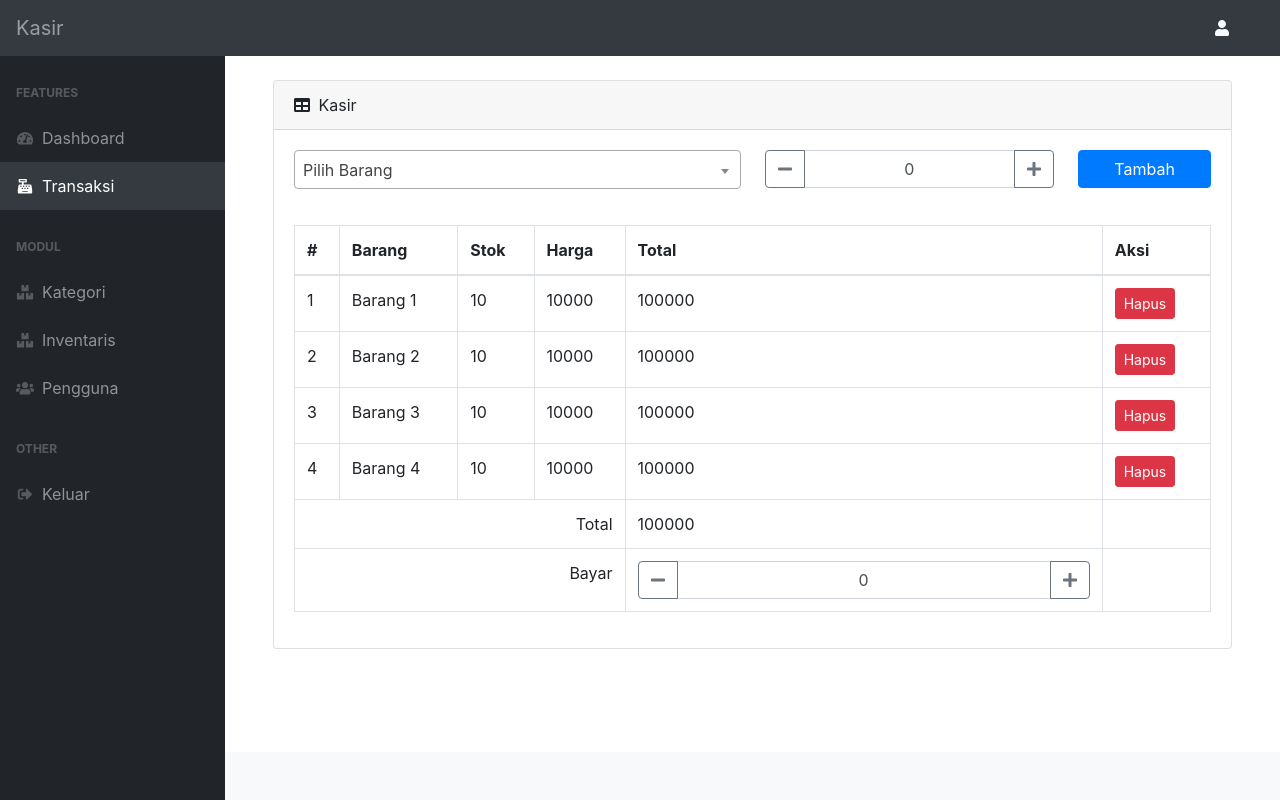
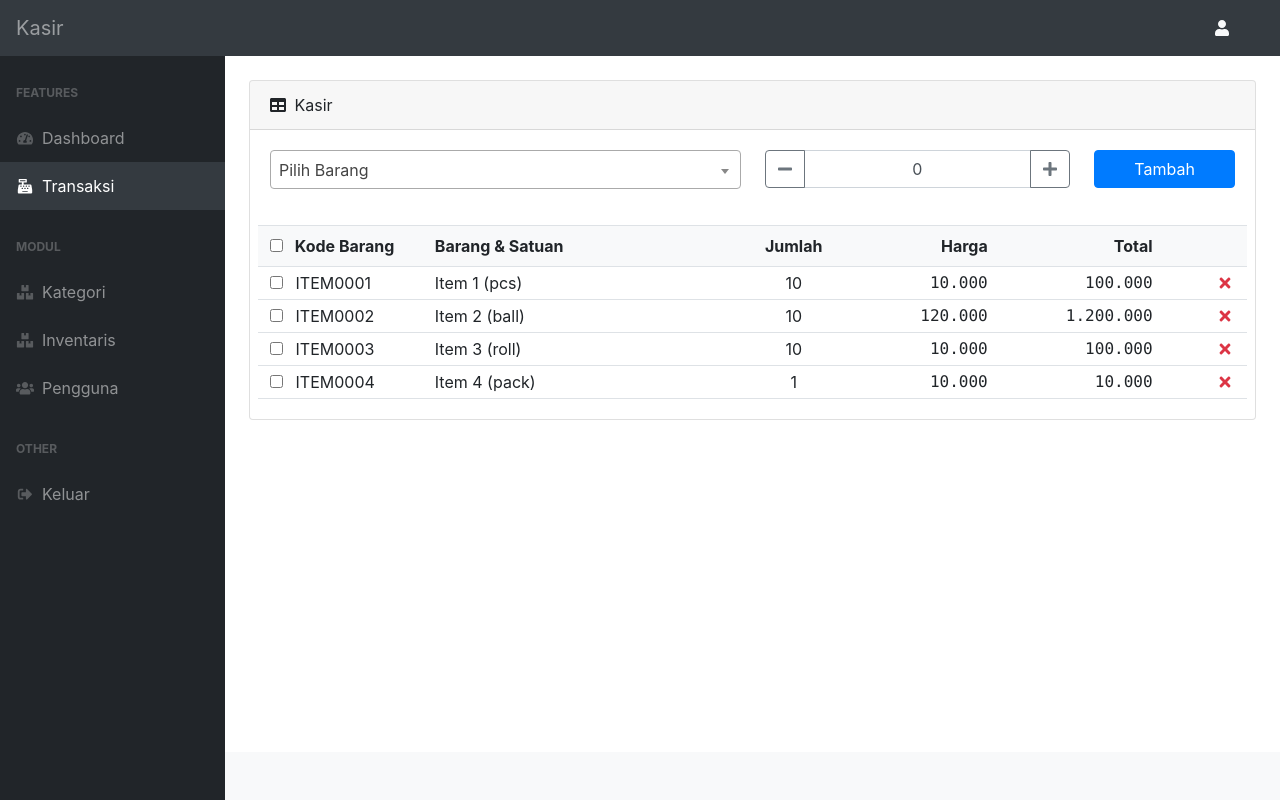
Before and after one commit to mbenkzz/ci-inventory, a CodeIgniter app: page /database/admin_dapur/cashier in a window 1280 px wide. Run offline with CodeIgniter, Linux system fonts and the light colour scheme; the visitor is signed in with stand-in values (Sample User, id 1); data that the repository does not hold is empty.

Commit message:
Halaman kasir part 1

```diff
--- a/application/controllers/CashierController.php
+++ b/application/controllers/CashierController.php
@@ -10,6 +10,7 @@ class CashierController extends CI_Controller
     }
 
     public function index() {
+        check_auth();
         $data['title'] = 'Kasir';
         $data['items'] = $this->item->getItems();
         $this->load->view('admin/cashier/index', $data);
--- a/application/controllers/DashboardController.php
+++ b/application/controllers/DashboardController.php
@@ -9,6 +9,7 @@ class DashboardController extends CI_Controller {
 	}
 
     public function index() {
+		check_auth();
 		$data['title'] = 'Dashboard - Dapurbude';
         $this->load->view('admin/dashboard/index', $data);
     }
--- a/application/views/admin/cashier/index.php
+++ b/application/views/admin/cashier/index.php
@@ -3,6 +3,13 @@
 
 <head>
     <?php $this->load->view('admin/template-parts/head') ?>
+    <style>
+
+        .list-header {
+            font-weight: bold;
+            background-color: #f8f9fa;
+        }
+    </style>
 </head>
 
 <body class="sb-nav-fixed">
@@ -13,7 +20,6 @@
         </div>
         <div id="layoutSidenav_content">
             <main>
-                <div class="container-fluid">
                 <div class="container-fluid">
                     <div class="card my-4">
                         <div class="card-header">
@@ -49,85 +55,140 @@
                             </div>
                         </div>
                         <div class="card-body">
-                                <!-- table responsive -->
-                                <div class="table-responsive">
-                                    <table class="table table-bordered" id="dataTable" width="100%" cellspacing="0">
-                                        <thead>
-                                            <tr>
-                                                <th>#</th>
-                                                <th>Barang</th>
-                                                <th>Stok</th>
-                                                <th>Harga</th>
-                                                <th>Total</th>
-                                                <th>Aksi</th>
-                                            </tr>
-                                        </thead>
-                                        <tfoot>
-                                            <tr>
-                                                <td colspan="4" class="text-right">Total</td>
-                                                <td>100000</td>
-                                                <td></td>
-                                            </tr>
-                                            <!-- bayar -->
-                                            <tr>
-                                                <td colspan="4" class="text-right">Bayar</td>
-                                                <td>
-                                                    <div class="input-group">
-                                                        <div class="input-group-prepend">
-                                                            <button class="btn btn-outline-secondary" type="button" data-toggle="input-number" data-action="minus"><i class="fas fa-minus"></i></button>
+                            <div class="list-header row border-top border-bottom py-2">
+
+                                <div class="col-2">
+                                    <!-- checkbox -->
+                                    <input type="checkbox" class="mr-2" id="check_all_items">
+                                    <!-- item code -->
+                                    Kode Barang
                                 </div>
-                                                        <input type="text" class="form-control text-center input-number" id="add_barang_amount" placeholder="Stok" value="0">
-                                                        <div class="input-group-append">
-                                                            <button class="btn btn-outline-secondary" type="button" data-toggle="input-number" data-action="plus"><i class="fas fa-plus"></i></button>
+                                <div class="col-4">
+                                    <!-- item name -->
+                                    Barang & Satuan
+                                </div>
+                                <div class="col-1 text-center">
+                                    <!-- item amount -->
+                                    Jumlah
+                                </div>
+                                <div class="col-2 text-right">
+                                    <!-- item price -->
+                                    Harga
+                                </div>
+                                <div class="col-2 text-right">
+                                    <!-- item total -->
+                                    Total
                                 </div>
                             </div>
-                                                </td>
-                                                <td></td>
-                                        </tfoot>
-                                        <tbody>
-                                            <tr>
-                                                <td>1</td>
-                                                <td>Barang 1</td>
-                                                <td>10</td>
-                                                <td>10000</td>
-                                                <td>100000</td>
-                                                <td>
-                                                    <button class="btn btn-danger btn-sm">Hapus</button>
-                                                </td>
-                                            </tr>
-                                            <tr>
-                                                <td>2</td>
-                                                <td>Barang 2</td>
-                                                <td>10</td>
-                                                <td>10000</td>
-                                                <td>100000</td>
-                                                <td>
-                                                    <button class="btn btn-danger btn-sm">Hapus</button>
-                                                </td>
-                                            </tr>
-                                            <tr>
-                                                <td>3</td>
-                                                <td>Barang 3</td>
-                                                <td>10</td>
-                                                <td>10000</td>
-                                                <td>100000</td>
-                                                <td>
-                                                    <button class="btn btn-danger btn-sm">Hapus</button>
-                                                </td>
-                                            </tr>
-                                            <tr>
-                                                <td>4</td>
-                                                <td>Barang 4</td>
-                                                <td>10</td>
-                                                <td>10000</td>
-                                                <td>100000</td>
-                                                <td>
-                                                    <button class="btn btn-danger btn-sm">Hapus</button>
-                                                </td>
-                                            </tr>
-                                        </tbody>
-                                    </table>
+                            <div class="row item-row border-bottom py-1">
+                                <div class="col-2">
+                                    <!-- checkbox -->
+                                    <input type="checkbox" class="mr-2 check-item">
+                                    <!-- item code -->
+                                    ITEM0001
                                 </div>
+                                <div class="col-4">
+                                    <!-- item name -->
+                                    Item 1 (pcs)
+                                </div>
+                                <div class="col-1 text-center">
+                                    <!-- item amount -->
+                                    10
+                                </div>
+                                <div class="col-2 text-right text-monospace">
+                                    <!-- item price -->
+                                    10.000
+                                </div>
+                                <div class="col-2 text-right text-monospace">
+                                    <!-- item total -->
+                                    100.000
+                                </div>
+                                <div class="col-1 text-right">
+                                    <span class="text-danger cursor-pointer btn-delete-item"><i class="fas fa-times fa-fw"></i></span>
+                                </div>
+                            </div>
+                            <div class="row item-row border-bottom py-1">
+                                <div class="col-2">
+                                    <!-- checkbox -->
+                                    <input type="checkbox" class="mr-2 check-item">
+                                    <!-- item code -->
+                                    ITEM0002
+                                </div>
+                                <div class="col-4">
+                                    <!-- item name -->
+                                    Item 2 (ball)
+                                </div>
+                                <div class="col-1 text-center">
+                                    <!-- item amount -->
+                                    10
+                                </div>
+                                <div class="col-2 text-right text-monospace">
+                                    <!-- item price -->
+                                    120.000
+                                </div>
+                                <div class="col-2 text-right text-monospace">
+                                    <!-- item total -->
+                                    1.200.000
+                                </div>
+                                <div class="col-1 text-right">
+                                    <span class="text-danger cursor-pointer btn-delete-item"><i class="fas fa-times fa-fw"></i></span>
+                                </div>
+                            </div>
+                            <div class="row item-row border-bottom py-1">
+                                <div class="col-2">
+                                    <!-- checkbox -->
+                                    <input type="checkbox" class="mr-2 check-item">
+                                    <!-- item code -->
+                                    ITEM0003
+                                </div>
+                                <div class="col-4">
+                                    <!-- item name -->
+                                    Item 3 (roll)
+                                </div>
+                                <div class="col-1 text-center">
+                                    <!-- item amount -->
+                                    10
+                                </div>
+                                <div class="col-2 text-right text-monospace">
+                                    <!-- item price -->
+                                    10.000
+                                </div>
+                                <div class="col-2 text-right text-monospace">
+                                    <!-- item total -->
+                                    100.000
+                                </div>
+                                <div class="col-1 text-right">
+                                    <span class="text-danger cursor-pointer btn-delete-item"><i class="fas fa-times fa-fw"></i></span>
+                                </div>
+                            </div>
+                            <div class="row item-row border-bottom py-1">
+                                <div class="col-2">
+                                    <!-- checkbox -->
+                                    <input type="checkbox" class="mr-2 check-item">
+                                    <!-- item code -->
+                                    ITEM0004
+                                </div>
+                                <div class="col-4">
+                                    <!-- item name -->
+                                    Item 4 (pack)
+                                </div>
+                                <div class="col-1 text-center">
+                                    <!-- item amount -->
+                                    1
+                                </div>
+                                <div class="col-2 text-right text-monospace">
+                                    <!-- item price -->
+                                    10.000
+                                </div>
+                                <div class="col-2 text-right text-monospace">
+                                    <!-- item total -->
+                                    10.000
+                                </div>
+                                <div class="col-1 text-right">
+                                    <span class="text-danger cursor-pointer btn-delete-item"><i class="fas fa-times fa-fw"></i></span>
+                                </div>
+                            </div>
+
                         </div>
                     </div>
                 </div>
@@ -142,6 +203,26 @@
                 width: '100%'
             });
         });
+
+        $(document).on('change', '#check_all_items', function() {
+            if ($(this).is(':checked')) {
+                $('.check-item').prop('checked', true);
+            } else {
+                $('.check-item').prop('checked', false);
+            }
+        });
+
+        $(document).on('change', '.check-item', function() {
+            if ($('.check-item:checked').length == $('.check-item').length) {
+                $('#check_all_items').prop('checked', true);
+            } else {
+                $('#check_all_items').prop('checked', false);
+            }
+        });
+
+        $(document).on('click', '.btn-delete-item', function() {
+            $(this).closest('.item-row').remove();
+        });
     </script>
 </body>
 
```
Lines whose indentation alone changed are shown as unchanged.
